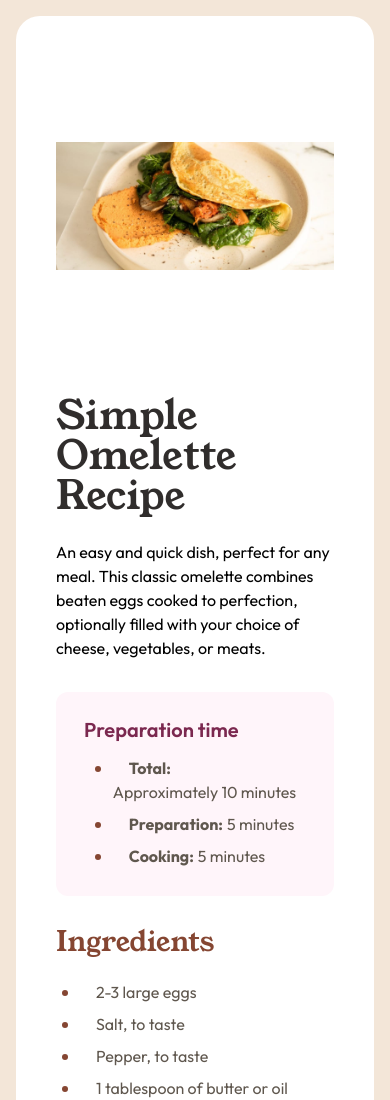
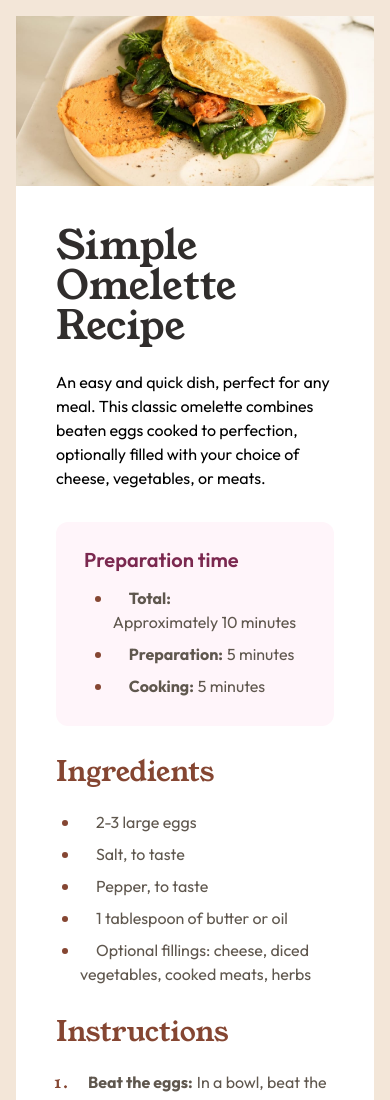
Before and after one commit to BrkCoder/recipe-page, a website: page index.html in a window 390 px wide. Shown: the top 1100 px of the page. Drawn offline with Linux system fonts and the light colour scheme.

Commit message:
fix responsive issue :rocket:

```diff
--- a/scss/styles.scss
+++ b/scss/styles.scss
@@ -72,11 +72,24 @@ body {
   .recipe-picture {
     height: 18.75rem;
 
+    @media screen and (max-width: 1440px) {
+
+      height: auto;
+      margin: -2.5rem -2.5rem 0 -2.5rem;
+    }
+
     & > img {
       height: 100%;
       width: 100%;
       border-radius: 0.75rem;
       object-fit: contain; //save aspect-ratio of image
+
+      @media screen and (max-width: 1440px) {
+        height: 100%;
+        width: 100%;
+        border-radius: 0;
+        object-fit: cover; //save aspect-ratio of image
+      }
     }
   }
 
```
Also changed, not shown: css/styles.css, 1 other file.
